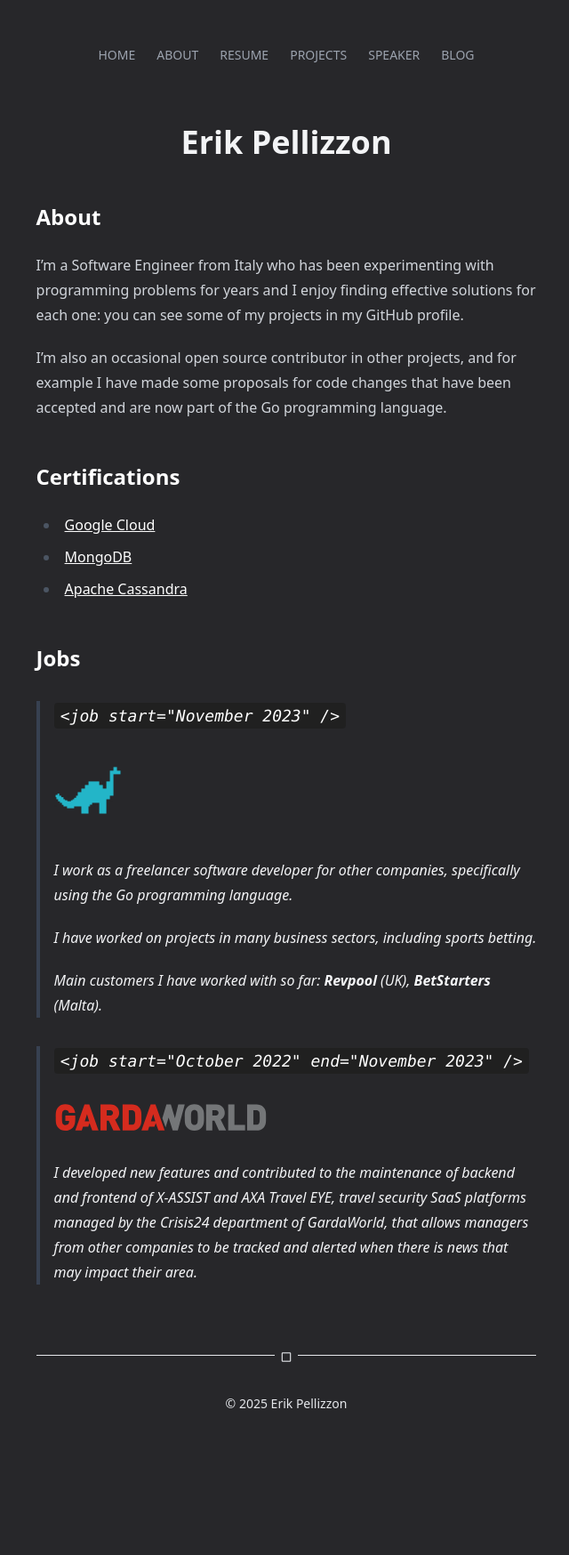
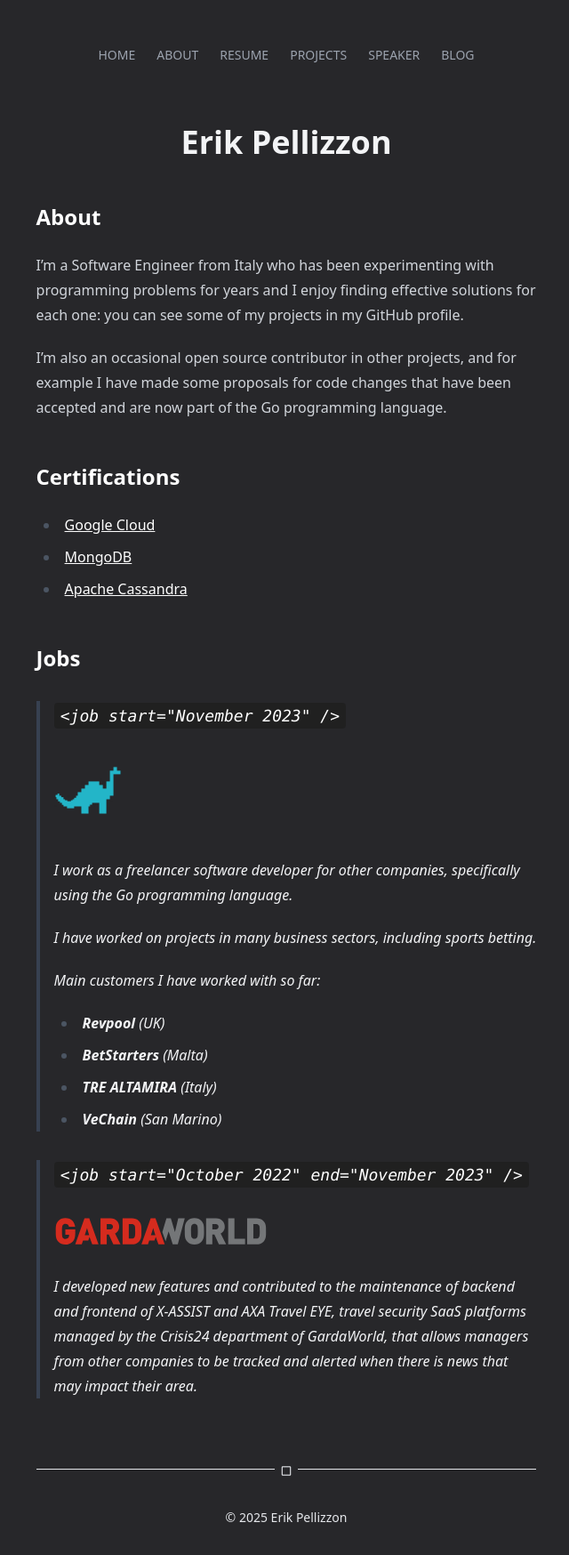
Before and after one commit to ErikPelli/erikpelli.github.io, a Jekyll site: the page built from about.md, in a window 1280 px wide. Shown: the whole page at 89% size, without its empty margins (318-958 px from the left). Built offline with Jekyll 4.4.1, drawn with Linux system fonts in a browser that asks for light colours; some web fonts are replaced; before the commit the page ends 1620 px from its top, so only the background shows below that.

```diff
--- a/about.md
+++ b/about.md
@@ -23,7 +23,11 @@ I'm also an occasional open source contributor in other projects, and for exampl
 >
 > I have worked on projects in many business sectors, including sports betting.
 >
-> Main customers I have worked with so far: **Revpool** (UK), **BetStarters** (Malta).
+> Main customers I have worked with so far:
+> - **Revpool** (UK)
+> - **BetStarters** (Malta)
+> - **TRE ALTAMIRA** (Italy)
+> - **VeChain** (San Marino)
 
 > ### `<job start="October 2022" end="November 2023" />`
 > <img class="h-8" src="{{ site.baseurl }}/assets/img/jobs/garda.svg" alt="GardaWorld">
```
